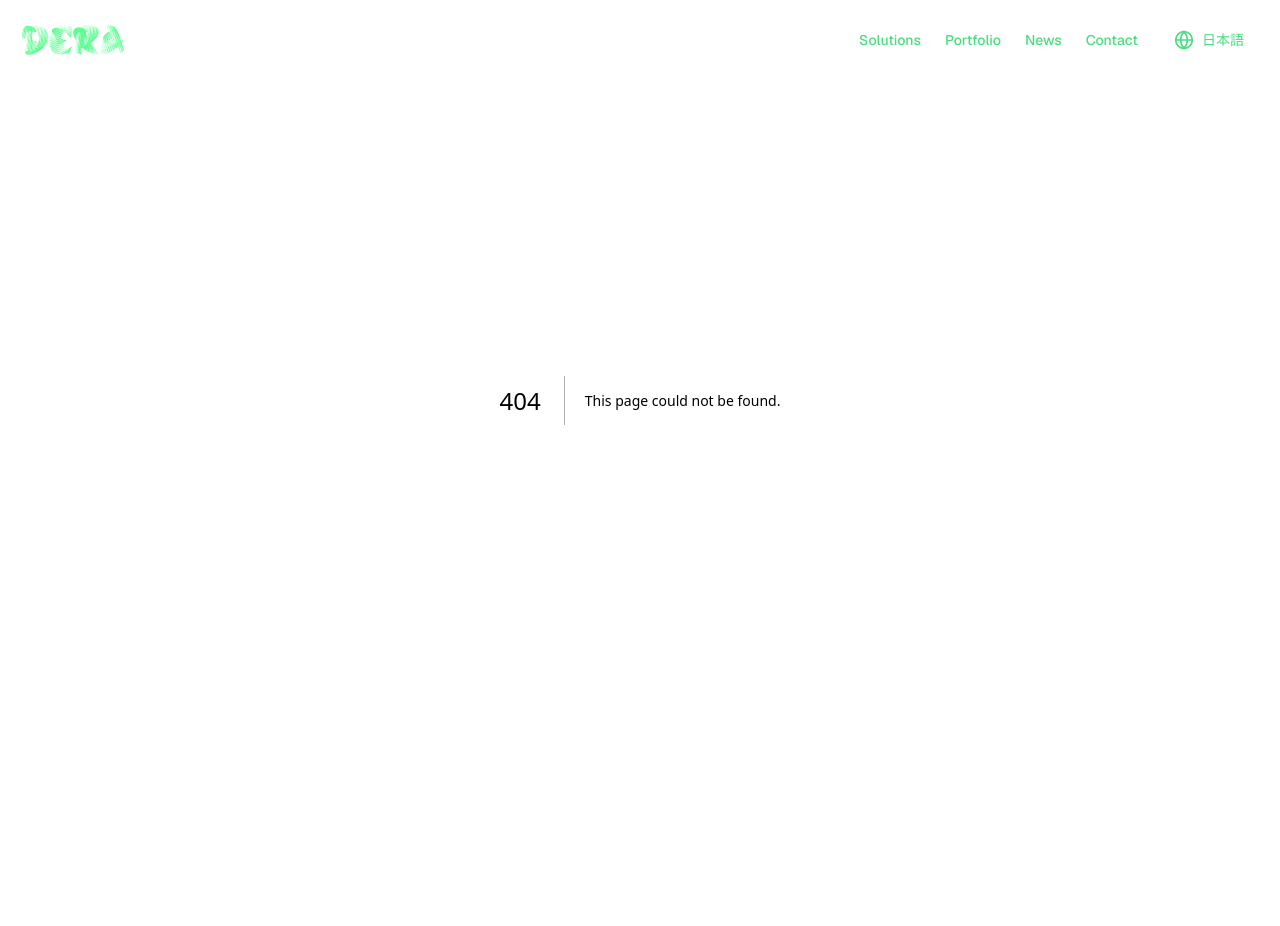
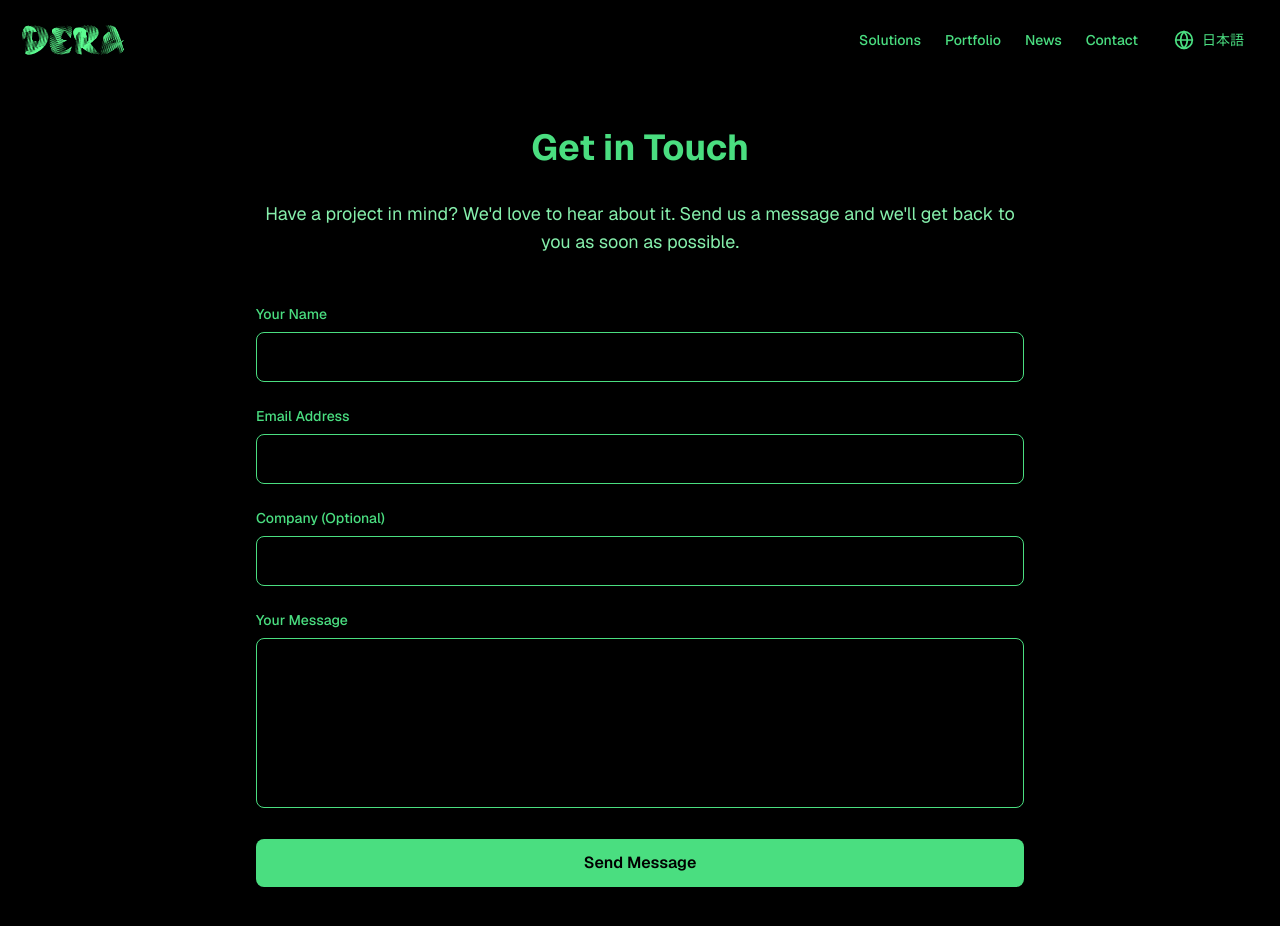
Before and after one commit to chikuma0/dera-next, a Next.js app: page /contact in a window 1280 px wide. Before the commit this address had no page. Shown: the top 926 px of the page. Before the commit the page ends 800 px from the top, so only its background shows below. Built offline with nearby package versions, Linux system fonts and the light colour scheme.

Commit message:
feat: add contact form with email integration

```diff
--- /dev/null
+++ b/src/app/api/contact/route.ts
@@ -0,0 +1,55 @@
+import { NextResponse } from 'next/server';
+import { Resend } from 'resend';
+
+const resend = new Resend(process.env.RESEND_API_KEY);
+
+export async function POST(request: Request) {
+  try {
+    const body = await request.json();
+    const { name, email, company, message } = body;
+
+    // Basic validation
+    if (!name || !email || !message) {
+      return NextResponse.json(
+        { error: 'Name, email, and message are required' },
+        { status: 400 }
+      );
+    }
+
+    // Email validation
+    const emailRegex = /^[^\s@]+@[^\s@]+\.[^\s@]+$/;
+    if (!emailRegex.test(email)) {
+      return NextResponse.json(
+        { error: 'Invalid email address' },
+        { status: 400 }
+      );
+    }
+
+    // Send email using Resend
+    await resend.emails.send({
+      from: 'Dera Contact Form <contact@dera.ai>',
+      to: 'hello@dera.ai',
+      subject: `New Contact Form Submission from ${name}`,
+      text: `
+Name: ${name}
+Email: ${email}
+Company: ${company || 'Not provided'}
+
+Message:
+${message}
+      `,
+      replyTo: email,
+    });
+
+    return NextResponse.json(
+      { message: 'Form submitted successfully' },
+      { status: 200 }
+    );
+  } catch (error) {
+    console.error('Error processing contact form:', error);
+    return NextResponse.json(
+      { error: 'Internal server error' },
+      { status: 500 }
+    );
+  }
+}
--- /dev/null
+++ b/src/app/contact/page.tsx
@@ -0,0 +1,140 @@
+'use client';
+
+import { useState } from 'react';
+import { motion } from 'framer-motion';
+import { useTranslation } from '@/contexts/LanguageContext';
+
+export default function ContactPage() {
+  const { translate } = useTranslation();
+  const [isSubmitting, setIsSubmitting] = useState(false);
+  const [submitted, setSubmitted] = useState(false);
+
+  const handleSubmit = async (e: React.FormEvent<HTMLFormElement>) => {
+    e.preventDefault();
+    setIsSubmitting(true);
+
+    const formData = new FormData(e.currentTarget);
+    const data = {
+      name: formData.get('name'),
+      email: formData.get('email'),
+      company: formData.get('company'),
+      message: formData.get('message'),
+    };
+
+    try {
+      const response = await fetch('/api/contact', {
+        method: 'POST',
+        headers: {
+          'Content-Type': 'application/json',
+        },
+        body: JSON.stringify(data),
+      });
+
+      if (!response.ok) {
+        throw new Error('Failed to submit form');
+      }
+
+      setSubmitted(true);
+      (e.target as HTMLFormElement).reset();
+    } catch (error) {
+      console.error('Error submitting form:', error);
+      alert('Failed to submit form. Please try again.');
+    } finally {
+      setIsSubmitting(false);
+    }
+  };
+
+  return (
+    <div className="min-h-screen bg-black text-green-400 pt-32 pb-16 px-4">
+      <motion.div
+        initial={{ opacity: 0, y: 20 }}
+        animate={{ opacity: 1, y: 0 }}
+        transition={{ duration: 0.8 }}
+        className="max-w-3xl mx-auto"
+      >
+        <h1 className="text-4xl font-bold mb-8 text-center">
+          {translate('contact.title')}
+        </h1>
+        <p className="text-lg mb-12 text-center text-green-300">
+          {translate('contact.subtitle')}
+        </p>
+
+        {submitted ? (
+          <motion.div
+            initial={{ opacity: 0 }}
+            animate={{ opacity: 1 }}
+            className="text-center p-8 border border-green-400 rounded-lg"
+          >
+            <h2 className="text-2xl font-bold mb-4">{translate('contact.thankYou')}</h2>
+            <p className="text-green-300">{translate('contact.responseMessage')}</p>
+          </motion.div>
+        ) : (
+          <form onSubmit={handleSubmit} className="space-y-6">
+            <div>
+              <label htmlFor="name" className="block text-sm font-medium mb-2">
+                {translate('contact.form.name')}
+              </label>
+              <input
+                type="text"
+                id="name"
+                name="name"
+                required
+                className="w-full px-4 py-3 bg-black border border-green-400 rounded-lg focus:outline-none focus:ring-2 focus:ring-green-400"
+              />
+            </div>
+
+            <div>
+              <label htmlFor="email" className="block text-sm font-medium mb-2">
+                {translate('contact.form.email')}
+              </label>
+              <input
+                type="email"
+                id="email"
+                name="email"
+                required
+                className="w-full px-4 py-3 bg-black border border-green-400 rounded-lg focus:outline-none focus:ring-2 focus:ring-green-400"
+              />
+            </div>
+
+            <div>
+              <label htmlFor="company" className="block text-sm font-medium mb-2">
+                {translate('contact.form.company')}
+              </label>
+              <input
+                type="text"
+                id="company"
+                name="company"
+                className="w-full px-4 py-3 bg-black border border-green-400 rounded-lg focus:outline-none focus:ring-2 focus:ring-green-400"
+              />
+            </div>
+
+            <div>
+              <label htmlFor="message" className="block text-sm font-medium mb-2">
+                {translate('contact.form.message')}
+              </label>
+              <textarea
+                id="message"
+                name="message"
+                required
+                rows={6}
+                className="w-full px-4 py-3 bg-black border border-green-400 rounded-lg focus:outline-none focus:ring-2 focus:ring-green-400 resize-none"
+              />
+            </div>
+
+            <div>
+              <button
+                type="submit"
+                disabled={isSubmitting}
+                className="w-full bg-green-400 text-black py-3 px-6 rounded-lg font-semibold hover:bg-green-300 transition-colors disabled:opacity-50 disabled:cursor-not-allowed"
+              >
+                {isSubmitting
+                  ? translate('contact.form.submitting')
+                  : translate('contact.form.submit')}
+              </button>
+            </div>
+          </form>
+        )}
+      </motion.div>
+    </div>
+  );
+}
--- a/src/i18n/locales/en.json
+++ b/src/i18n/locales/en.json
@@ -43,5 +43,19 @@
     "description": "Check out our latest projects",
     "visitSite": "Visit Site",
     "viewCode": "View Code"
+  },
+  "contact": {
+    "title": "Get in Touch",
+    "subtitle": "Have a project in mind? We'd love to hear about it. Send us a message and we'll get back to you as soon as possible.",
+    "thankYou": "Thank You!",
+    "responseMessage": "We've received your message and will get back to you shortly.",
+    "form": {
+      "name": "Your Name",
+      "email": "Email Address",
+      "company": "Company (Optional)",
+      "message": "Your Message",
+      "submit": "Send Message",
+      "submitting": "Sending..."
+    }
   }
 }
--- a/src/i18n/locales/ja.json
+++ b/src/i18n/locales/ja.json
@@ -43,5 +43,19 @@
     "description": "最新プロジェクトをご覧ください",
     "visitSite": "サイトを見る",
     "viewCode": "コードを見る"
+  },
+  "contact": {
+    "title": "お問い合わせ",
+    "subtitle": "プロジェクトについてご相談ください。メッセージをお送りいただければ、できるだけ早くご返信させていただきます。",
+    "thankYou": "ありがとうございます",
+    "responseMessage": "メッセージを受け付けました。近日中にご連絡させていただきます。",
+    "form": {
+      "name": "お名前",
+      "email": "メールアドレス",
+      "company": "会社名（任意）",
+      "message": "メッセージ",
+      "submit": "送信する",
+      "submitting": "送信中..."
+    }
   }
 }
```
